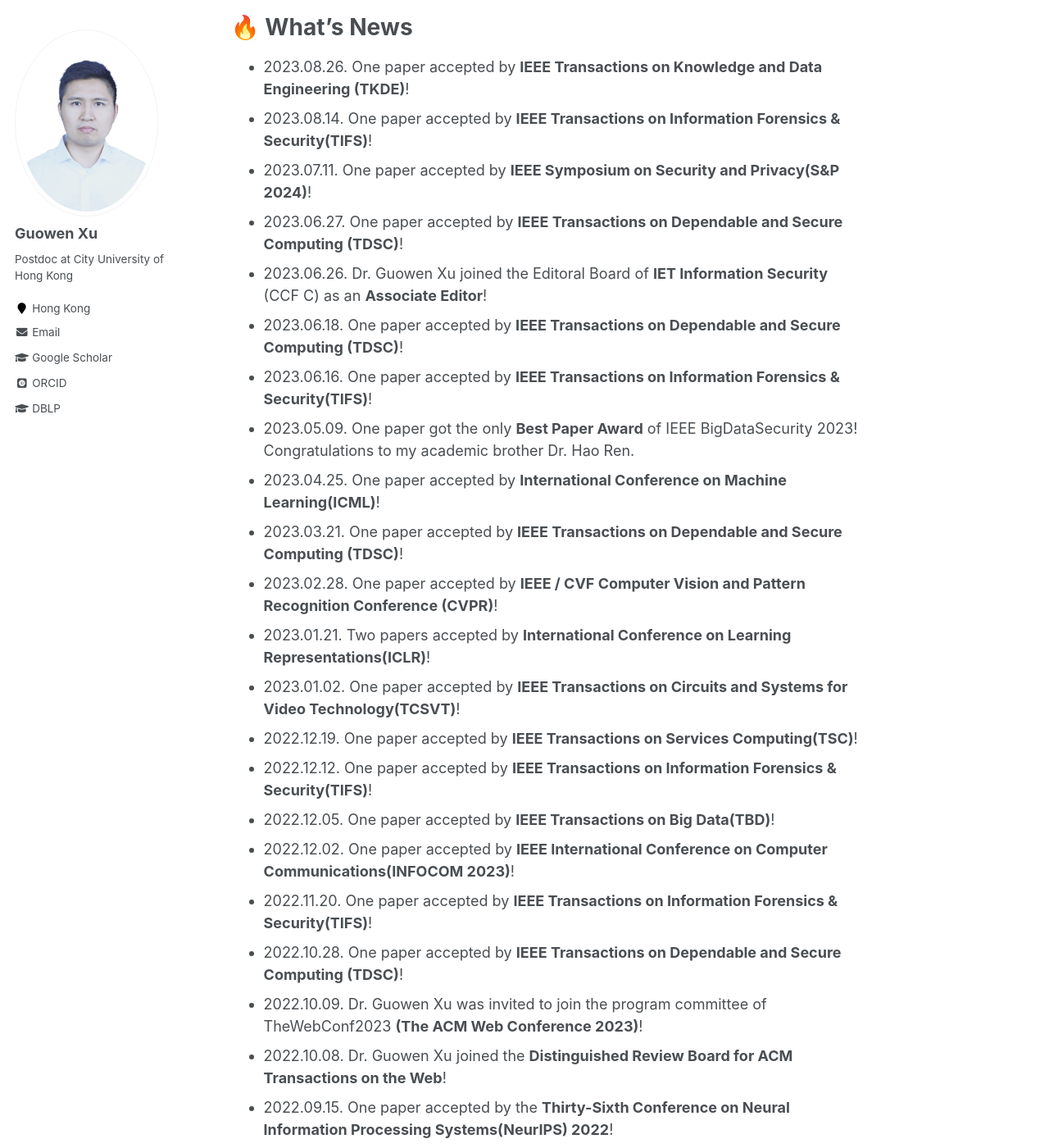
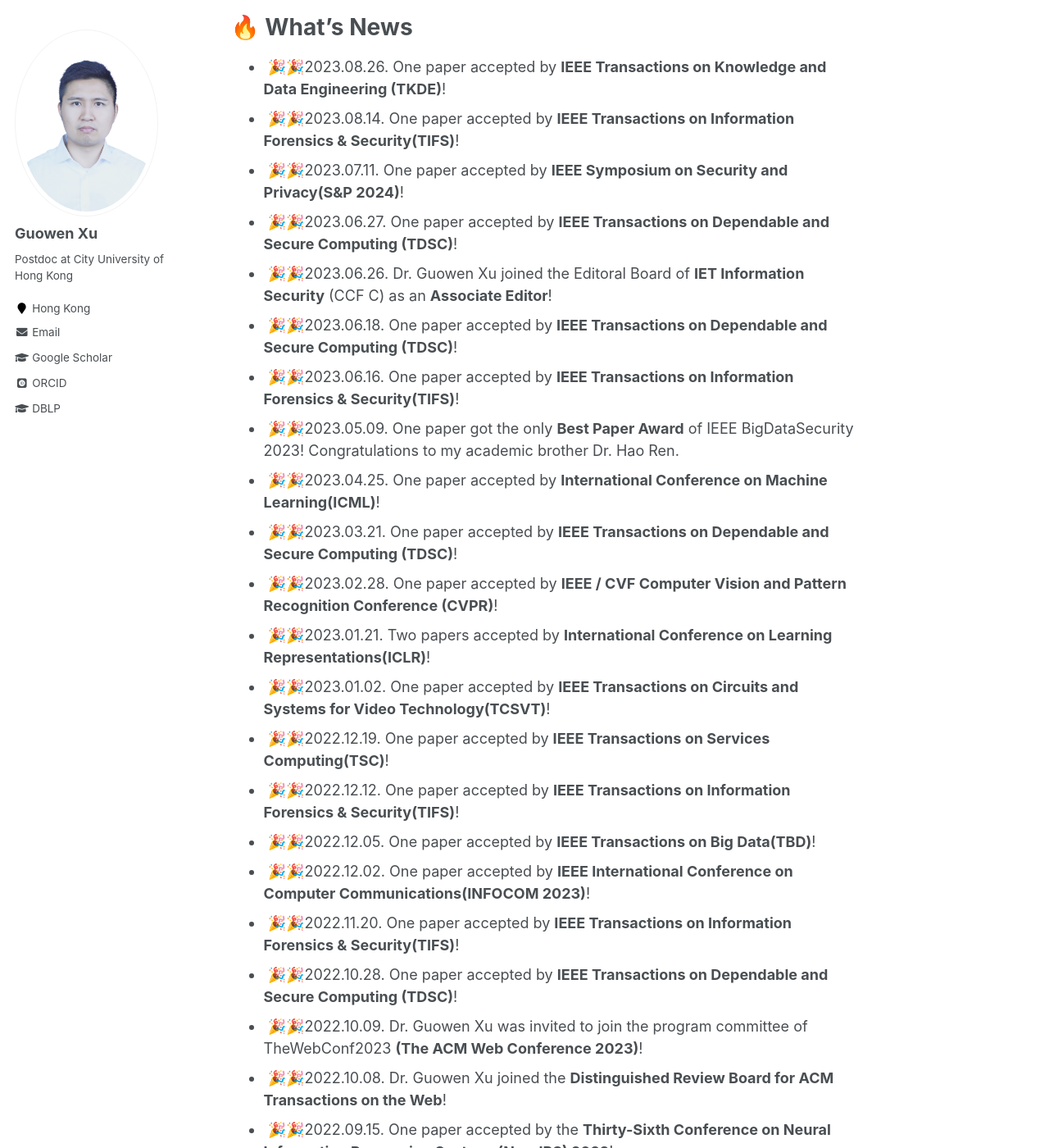
Before and after one commit to Guowen-xu/guowen-xu.github.io, a Jekyll site: the page built from _pages/about.md, in a window 1280 px wide and 1400 px high, scrolled down 491 px. Shown: the whole window at 82% size. Built offline with Jekyll 4.4.1, drawn with Linux system fonts in a browser that asks for light colours; some web fonts are replaced; part of the change alters nothing that is shown; some of the changed text lies outside the part shown.

```diff
--- a/_pages/about.md
+++ b/_pages/about.md
@@ -13,36 +13,36 @@ redirect_from:
 
   🔥 What's News
 ======
-- 2023.08.26. One paper accepted by **IEEE Transactions on Knowledge and Data Engineering (TKDE)**!
-- 2023.08.14. One paper accepted by **IEEE Transactions on Information Forensics & Security(TIFS)**!
-- 2023.07.11. One paper  accepted by **IEEE Symposium on Security and Privacy(S&P 2024)**!
-- 2023.06.27. One paper  accepted by **IEEE Transactions on Dependable and Secure Computing (TDSC)**!
-- 2023.06.26. Dr. Guowen Xu joined the Editoral Board of **IET Information Security** (CCF C) as an **Associate Editor**!
-- 2023.06.18. One paper  accepted by **IEEE Transactions on Dependable and Secure Computing (TDSC)**!
-- 2023.06.16. One paper accepted by **IEEE Transactions on Information Forensics & Security(TIFS)**!
-- 2023.05.09. One paper  got the only **Best Paper Award** of IEEE BigDataSecurity 2023! Congratulations to my academic brother Dr. Hao Ren.
-- 2023.04.25. One paper  accepted by **International Conference on Machine Learning(ICML)**!
-- 2023.03.21. One paper  accepted by **IEEE Transactions on Dependable and Secure Computing (TDSC)**!
-- 2023.02.28. One paper accepted by **IEEE / CVF Computer Vision and Pattern Recognition Conference (CVPR)**!
-- 2023.01.21. Two papers accepted by **International Conference on Learning Representations(ICLR)**!
-- 2023.01.02. One paper accepted by **IEEE Transactions on Circuits and Systems for Video Technology(TCSVT)**!
-- 2022.12.19. One paper accepted by **IEEE Transactions on Services Computing(TSC)**!
-- 2022.12.12. One paper accepted by **IEEE Transactions on Information Forensics & Security(TIFS)**!
-- 2022.12.05. One paper accepted by **IEEE Transactions on Big Data(TBD)**!
-- 2022.12.02. One paper accepted by **IEEE International Conference on Computer Communications(INFOCOM 2023)**!
-- 2022.11.20. One paper accepted by **IEEE Transactions on Information Forensics & Security(TIFS)**!
-- 2022.10.28. One paper  accepted by **IEEE Transactions on Dependable and Secure Computing (TDSC)**!
-- 2022.10.09. Dr. Guowen Xu was invited to join the program committee of TheWebConf2023 **(The ACM
+-  &nbsp;🎉🎉2023.08.26. One paper accepted by **IEEE Transactions on Knowledge and Data Engineering (TKDE)**!
+-  &nbsp;🎉🎉2023.08.14. One paper accepted by **IEEE Transactions on Information Forensics & Security(TIFS)**!
+-  &nbsp;🎉🎉2023.07.11. One paper  accepted by **IEEE Symposium on Security and Privacy(S&P 2024)**!
+-  &nbsp;🎉🎉2023.06.27. One paper  accepted by **IEEE Transactions on Dependable and Secure Computing (TDSC)**!
+-  &nbsp;🎉🎉2023.06.26. Dr. Guowen Xu joined the Editoral Board of **IET Information Security** (CCF C) as an **Associate Editor**!
+-  &nbsp;🎉🎉2023.06.18. One paper  accepted by **IEEE Transactions on Dependable and Secure Computing (TDSC)**!
+-  &nbsp;🎉🎉2023.06.16. One paper accepted by **IEEE Transactions on Information Forensics & Security(TIFS)**!
+-  &nbsp;🎉🎉2023.05.09. One paper  got the only **Best Paper Award** of IEEE BigDataSecurity 2023! Congratulations to my academic brother Dr. Hao Ren.
+-  &nbsp;🎉🎉2023.04.25. One paper  accepted by **International Conference on Machine Learning(ICML)**!
+-  &nbsp;🎉🎉2023.03.21. One paper  accepted by **IEEE Transactions on Dependable and Secure Computing (TDSC)**!
+-  &nbsp;🎉🎉2023.02.28. One paper accepted by **IEEE / CVF Computer Vision and Pattern Recognition Conference (CVPR)**!
+-  &nbsp;🎉🎉2023.01.21. Two papers accepted by **International Conference on Learning Representations(ICLR)**!
+-  &nbsp;🎉🎉2023.01.02. One paper accepted by **IEEE Transactions on Circuits and Systems for Video Technology(TCSVT)**!
+-  &nbsp;🎉🎉2022.12.19. One paper accepted by **IEEE Transactions on Services Computing(TSC)**!
+-  &nbsp;🎉🎉2022.12.12. One paper accepted by **IEEE Transactions on Information Forensics & Security(TIFS)**!
+-  &nbsp;🎉🎉2022.12.05. One paper accepted by **IEEE Transactions on Big Data(TBD)**!
+-  &nbsp;🎉🎉2022.12.02. One paper accepted by **IEEE International Conference on Computer Communications(INFOCOM 2023)**!
+-  &nbsp;🎉🎉2022.11.20. One paper accepted by **IEEE Transactions on Information Forensics & Security(TIFS)**!
+-  &nbsp;🎉🎉2022.10.28. One paper  accepted by **IEEE Transactions on Dependable and Secure Computing (TDSC)**!
+-  &nbsp;🎉🎉2022.10.09. Dr. Guowen Xu was invited to join the program committee of TheWebConf2023 **(The ACM
 Web Conference 2023)**!
-- 2022.10.08. Dr. Guowen Xu joined the **Distinguished Review Board for ACM Transactions on the Web**!
-- 2022.09.15. One paper  accepted by the **Thirty-Sixth Conference on Neural Information Processing Systems(NeurIPS) 2022**!
-- 2022.08.27. One paper  accepted by **ACM Conference on Computer and Communications Security (ACM CCS
+-  &nbsp;🎉🎉2022.10.08. Dr. Guowen Xu joined the **Distinguished Review Board for ACM Transactions on the Web**!
+-  &nbsp;🎉🎉2022.09.15. One paper  accepted by the **Thirty-Sixth Conference on Neural Information Processing Systems(NeurIPS) 2022**!
+-  &nbsp;🎉🎉2022.08.27. One paper  accepted by **ACM Conference on Computer and Communications Security (ACM CCS
 2022)**!
-- 2022.08.22. One paper  accepted by **IEEE Transactions on Dependable and Secure Computing (TDSC)**!
-- 2022.07.12. One paper accepted by **IEEE Transactions on Information Forensics & Security(TIFS)**!
-- 2022.07.04. One paper accepted by **European Conference on Computer Vision (ECCV) 2022**!
-- 2022.06.30. One paper accepted by **ACM Multimedia (MM) 2022**!
-- 2022.03.01. One paper accepted by **IEEE Transactions on Intelligent Transportation Systems(TITS)**!
+-  &nbsp;🎉🎉2022.08.22. One paper  accepted by **IEEE Transactions on Dependable and Secure Computing (TDSC)**!
+-  &nbsp;🎉🎉2022.07.12. One paper accepted by **IEEE Transactions on Information Forensics & Security(TIFS)**!
+-  &nbsp;🎉🎉2022.07.04. One paper accepted by **European Conference on Computer Vision (ECCV) 2022**!
+-  &nbsp;🎉🎉2022.06.30. One paper accepted by **ACM Multimedia (MM) 2022**!
+-  &nbsp;🎉🎉2022.03.01. One paper accepted by **IEEE Transactions on Intelligent Transportation Systems(TITS)**!
 
 
 
```
